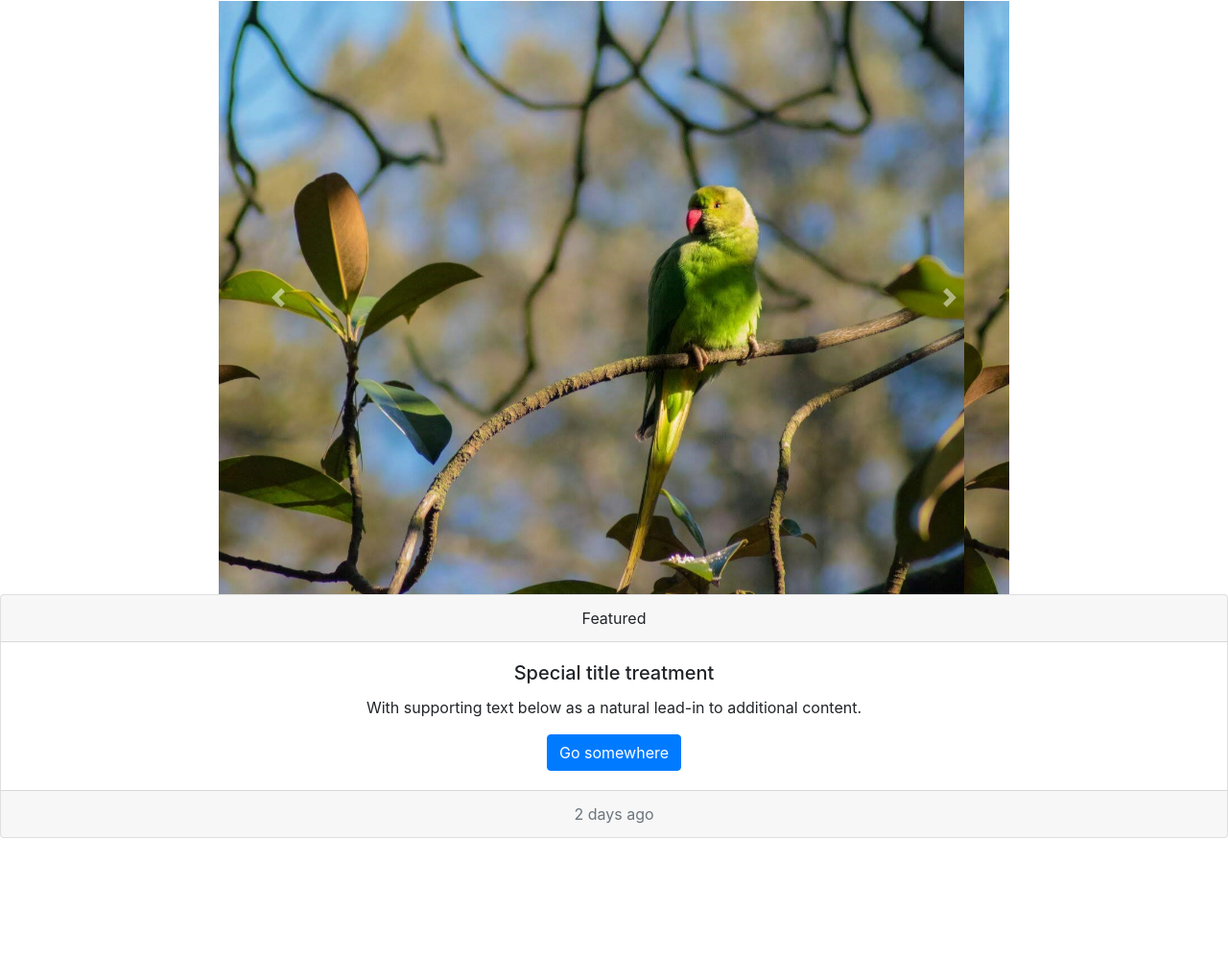
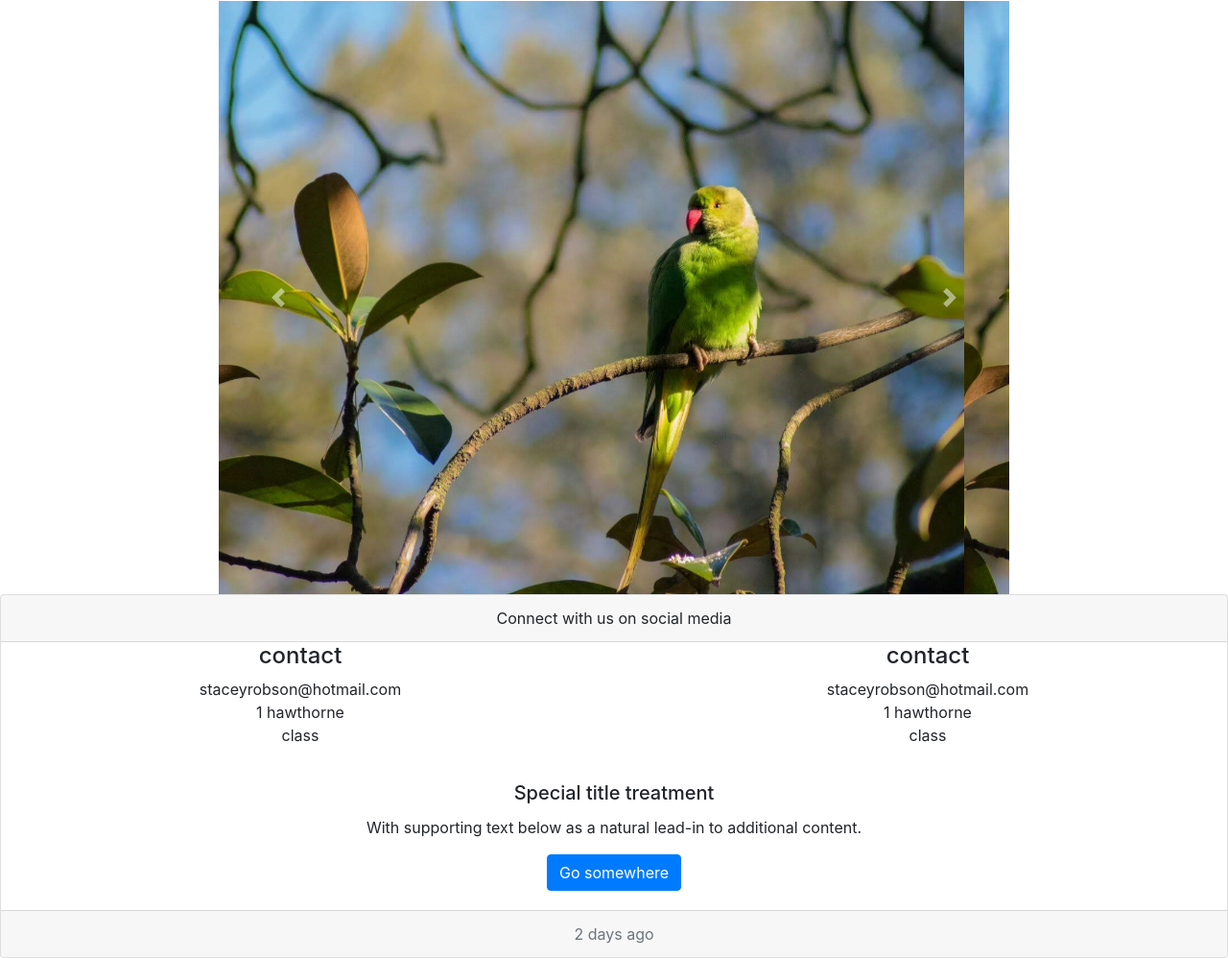
Before and after one commit to StaceyRb89/team-practice, a plain HTML site: page index.html in a window 1280 px wide. Shown: the part 1096-2094 px from the top of the page at 96% size. Before the commit the page ends 1969 px from the top, so only its background shows below. Drawn offline with nearby package versions, Linux system fonts and the light colour scheme.

Commit message:
added footer

```diff
--- a/index.html
+++ b/index.html
@@ -115,8 +115,23 @@
   <!-- footer -->
   <div class="card text-center">
     <div class="card-header">
-      Featured
+      Connect with us on social media
     </div>
+    <div class="row">
+      <div class="col-md-6">
+        <h4>contact</h4>
+        <p>staceyrobson@hotmail.com <br>
+        1 hawthorne <br>
+        class <br></p>
+      </div>
+      <div class="col-md-6">
+        <h4>contact</h4>
+        <p>staceyrobson@hotmail.com <br>
+        1 hawthorne <br>
+        class <br></p>
+      </div>
+    </div>
+
     <div class="card-body">
       <h5 class="card-title">Special title treatment</h5>
       <p class="card-text">With supporting text below as a natural lead-in to additional content.</p>
```
